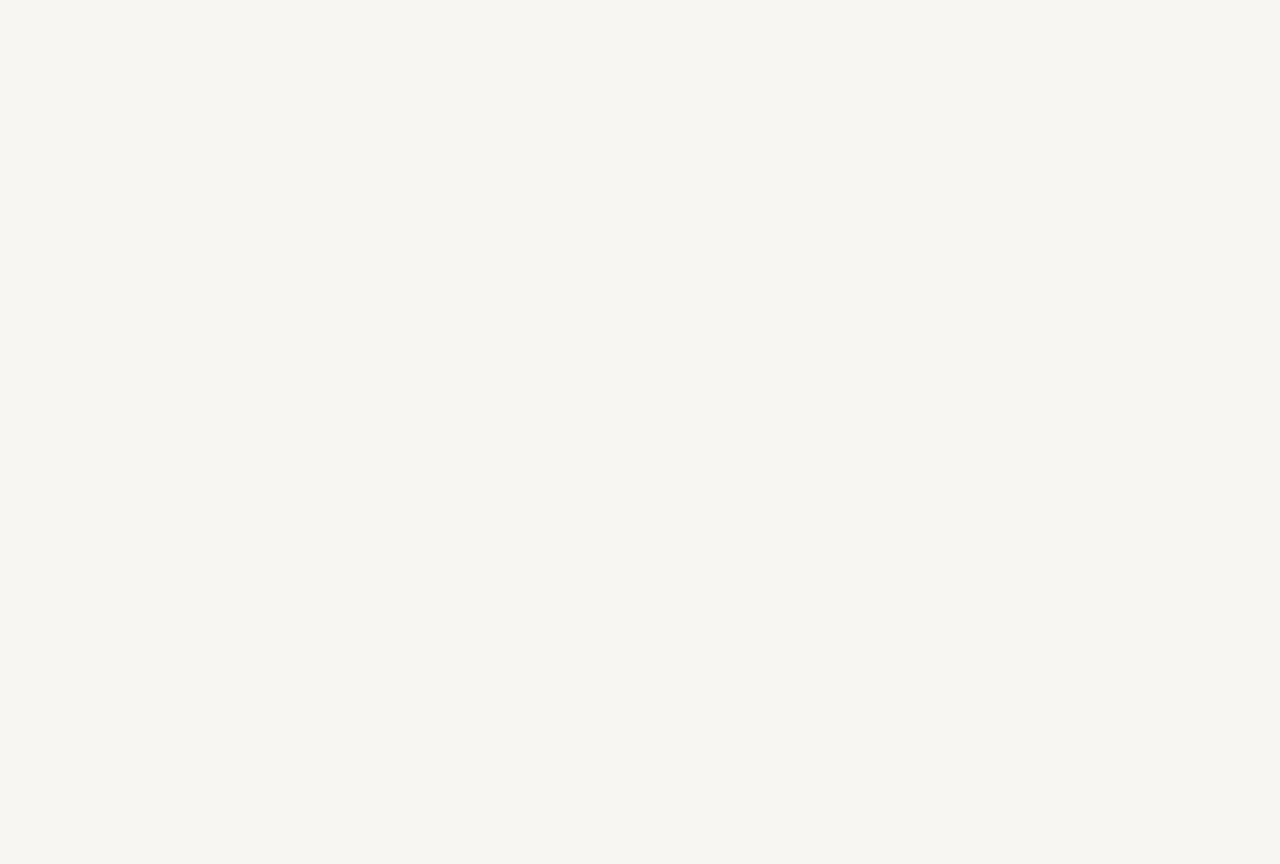
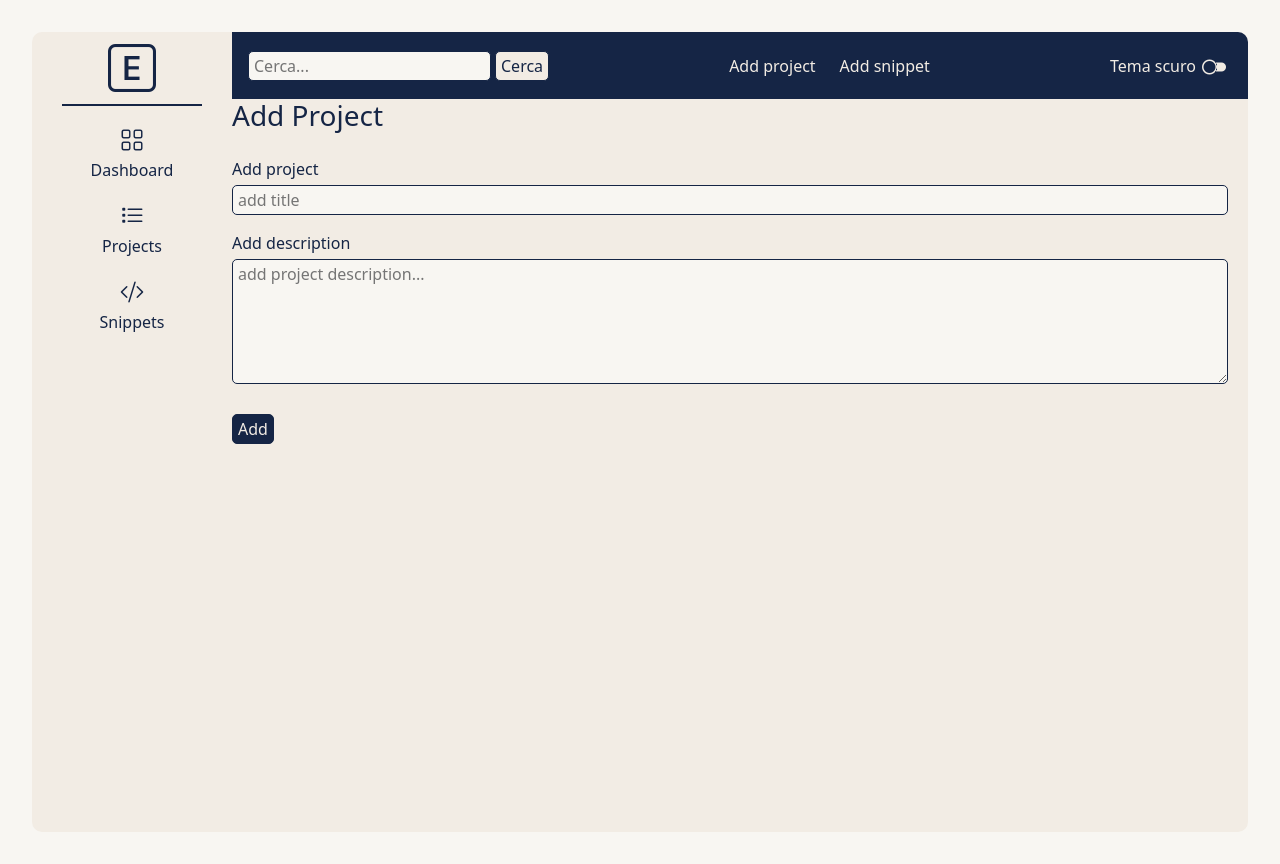
Before and after one commit to VincenzoLivigni/devflow-dashboard, a React (Vite) app: page /addProject in a window 1280 px wide. Before the commit this address had no page. Before the commit the page ends 800 px from the top, so only its background shows below. Built offline with nearby package versions, Linux system fonts and the light colour scheme.

Commit message:
feat: add projects feature with nested tasks and global state refactor

```diff
--- a/src/App.jsx
+++ b/src/App.jsx
@@ -1,9 +1,13 @@
 import { BrowserRouter, Route, Routes } from "react-router-dom"
 import Dashboard from "./pages/Dashboard"
-import Tasks from "./pages/Tasks"
+import Projects from "./pages/Projects"
+import ProjectTasks from "./pages/ProjectTasks"
+import Snippet from "./pages/Snippet"
+
+import AddProject from "./pages/AddProject"
 import AddTask from "./pages/AddTask"
-import Snippet from "./pages/Snippet"
 import AddSnippet from "./pages/AddSnippet"
+
 import DefaultLayout from "./layouts/DefaultLayout"
 import { GlobalProvider } from "./contexts/GlobalContext"
 
@@ -16,7 +20,9 @@ function App() {
           <Routes>
             <Route element={<DefaultLayout />}>
               <Route path="/" element={<Dashboard />} />
-              <Route path="/tasks" element={<Tasks />} />
+              <Route path="/projects" element={<Projects />} />
+              <Route path="/projects/:id" element={<ProjectTasks />} />
+              <Route path="/addProject" element={<AddProject />} />
               <Route path="/addTask" element={<AddTask />} />
               <Route path="/Snippet" element={<Snippet />} />
               <Route path="/addSnippet" element={<AddSnippet />} />
--- a/src/components/Header.jsx
+++ b/src/components/Header.jsx
@@ -26,7 +26,7 @@ export default function Header() {
                 </div>
 
                 <div>
-                    <NavLink to="/addTask" className="fw-medium me-4">Add task</NavLink>
+                    <NavLink to="/addProject" className="fw-medium me-4">Add project</NavLink>
                     <NavLink to="/addSnippet" className="fw-medium">Add snippet</NavLink>
                 </div>
 
--- a/src/components/Sidebar.jsx
+++ b/src/components/Sidebar.jsx
@@ -21,16 +21,16 @@ export default function Sidebar() {
                     </li>
 
                     <li className="nav-item">
-                        <NavLink to={"/tasks"} className={({ isActive }) => isActive ? "nav-link active" : "nav-link"}>
+                        <NavLink to={"/projects"} className={({ isActive }) => isActive ? "nav-link active" : "nav-link"}>
                             <i className="bi bi-list-task"></i>
-                            <span>Tasks</span>
+                            <span>Projects</span>
                         </NavLink>
                     </li>
 
                     <li className="nav-item">
                         <NavLink to={"/snippet"} className={({ isActive }) => isActive ? "nav-link active" : "nav-link"}>
                             <i className="bi bi-code-slash"></i>
-                            <span>Snippet</span>
+                            <span>Snippets</span>
                         </NavLink>
                     </li>
                 </ul>
--- a/src/contexts/GlobalContext.jsx
+++ b/src/contexts/GlobalContext.jsx
@@ -3,6 +3,16 @@ import { createContext, useEffect, useState } from "react";
 export const GlobalContext = createContext()
 
 export function GlobalProvider({ children }) {
+
+    // localStorage projects
+    const [projects, setProjects] = useState(() => {
+        const saved = localStorage.getItem("projects")
+        return saved ? JSON.parse(saved) : []
+    })
+
+    useEffect(() => {
+        localStorage.setItem("projects", JSON.stringify(projects))
+    }, [projects])
 
     // localStorage tasks
     const [tasks, setTasks] = useState(() => {
@@ -24,8 +34,23 @@ export function GlobalProvider({ children }) {
         localStorage.setItem("snippets", JSON.stringify(snippets))
     }, [snippets])
 
+
+    // funzione aggiungi project
+    function addProject(title, description) {
+        if (!title.trim() || !description.trim()) return
+
+        setProjects(prev =>
+            [...prev,
+            {
+                id: Date.now(),
+                title: title.trim(),
+                description: description.trim()
+            }
+            ])
+    }
+
     // funzione aggiungi task
-    function addTask(title, priority) {
+    function addTask(title, priority, projectId) {
         if (!title.trim()) return;
 
         setTasks(prev =>
@@ -33,7 +58,8 @@ export function GlobalProvider({ children }) {
                 id: Date.now(),
                 title: title.trim(),
                 completed: false,
-                priority: priority
+                priority: priority,
+                projectId: projectId
             }
             ])
     }
@@ -78,8 +104,10 @@ export function GlobalProvider({ children }) {
 
     return (
         <GlobalContext.Provider value={{
+            projects,
             tasks,
             snippets,
+            addProject,
             addTask,
             deleteTask,
             toggleCompleted,
--- a/src/index.css
+++ b/src/index.css
@@ -187,7 +187,8 @@ header a:hover {
   gap: 1rem;
 }
 
-.card {
+.card,
+.project-card {
   background-color: var(--bg);
   color: var(--text);
   text-align: center;
@@ -200,6 +201,33 @@ header a:hover {
 
 .card:hover {
   transform: translateY(-2px);
+}
+
+/* projects */
+.project-container {
+  width: 98%;
+  background-color: var(--bg);
+  color: var(--text);
+  border: 1px solid var(--text);
+  border-radius: 10px;
+  padding: 1rem;
+  margin-bottom: 2rem;
+}
+
+.project-container a {
+  color: var(--text);
+  text-decoration: none;
+}
+
+.project-stats {
+  display: flex;
+  justify-content: space-evenly;
+  gap: 1rem;
+}
+
+.project-card {
+  background-color: var(--toggle-text);
+  flex: 0 0 200px;
 }
 
 /* tasks */
--- /dev/null
+++ b/src/pages/AddProject.jsx
@@ -0,0 +1,51 @@
+import { useContext, useState } from "react"
+import { GlobalContext } from "../contexts/GlobalContext"
+
+export default function AddProject() {
+
+    const { addProject } = useContext(GlobalContext)
+
+    const [projectTitle, setProjectTitle] = useState("")
+    const [projectDescription, setProjectDescription] = useState("")
+
+    function handleSubmit(e) {
+        e.preventDefault()
+
+        if (!projectTitle.trim() || !projectDescription.trim()) return
+
+        addProject(projectTitle, projectDescription)
+
+        setProjectTitle("")
+        setProjectDescription("")
+    }
+
+    return (
+        <>
+            <h3>Add Project</h3>
+
+            <form className="task-form" onSubmit={handleSubmit}>
+
+                <label className="fw-medium mt-3 mb-1">Add project</label>
+                <input
+                    className="input-snippet mb-3"
+                    type="text"
+                    placeholder="add title"
+                    value={projectTitle}
+                    onChange={(e) => setProjectTitle(e.target.value)}
+                />
+
+                <label className="fw-medium mb-1">Add description</label>
+                <textarea
+                    className="textarea-snippet mb-4"
+                    placeholder="add project description..."
+                    value={projectDescription}
+                    onChange={(e) => setProjectDescription(e.target.value)}
+                />
+
+                <div>
+                    <button type="submit" className="btn primary">Add</button>
+                </div>
+            </form>
+        </>
+    )
+}
--- a/src/pages/Tasks.jsx
+++ b/src/pages/ProjectTasks.jsx
@@ -2,11 +2,18 @@ import { useContext, useState } from "react";
 import { GlobalContext } from "../contexts/GlobalContext";
 import TaskList from "../components/tasks/TaskList"
 import TaskFilters from "../components/tasks/TaskFilters"
+import { useParams } from "react-router-dom";
 
 
-export default function Tasks() {
+export default function ProjectTasks() {
 
     const { tasks, toggleCompleted, deleteTask } = useContext(GlobalContext)
+
+    const { id } = useParams()
+
+    const projectId = Number(id)
+
+    const projectTasks = tasks.filter((t) => t.projectId === projectId)
 
     // stati task
     const [search, setSearch] = useState("")
@@ -14,7 +21,7 @@ export default function Tasks() {
     const [priorityFilter, setPriorityFilter] = useState("all")
 
     // filtri task
-    const filteredTasks = tasks.filter((t) => {
+    const filteredTasks = projectTasks.filter((t) => {
         const matchSearch =
             t.title.toLowerCase().includes(search.toLowerCase())
 
--- /dev/null
+++ b/src/pages/Projects.jsx
@@ -0,0 +1,49 @@
+import { useContext } from "react"
+import { GlobalContext } from "../contexts/GlobalContext"
+import { Link } from "react-router-dom"
+
+export default function Projects() {
+
+    const { projects, tasks } = useContext(GlobalContext)
+
+    return (
+        <>
+            <h2 className="mt-3">Projects</h2>
+
+            {
+                projects.length === 0 ? (
+                    <div className="empty-state">
+                        <h3>No Projects yet</h3>
+                    </div>
+                ) :
+                    projects.map((p) => {
+
+                        const projectTasks = tasks.filter(t => t.projectId === p.id)
+                        const completedTasks = projectTasks.filter(t => t.completed).length
+
+                        return (
+                            <div className="project-container" key={p.id}>
+                                <Link to={`/projects/${p.id}`}>
+                                    <h4>{p.title}</h4>
+                                </Link>
+
+                                <p className="description">{p.description}</p>
+
+                                <div className="project-stats">
+                                    <div className="project-card">
+                                        <h4>Tasks</h4>
+                                        <h5 className="mt-2">{projectTasks.length}</h5>
+                                    </div>
+
+                                    <div className="project-card">
+                                        <h4>Completed</h4>
+                                        <h5 className="mt-2">{completedTasks}</h5>
+                                    </div>
+                                </div>
+                            </div >
+                        )
+                    })
+            }
+        </>
+    )
+}
```
